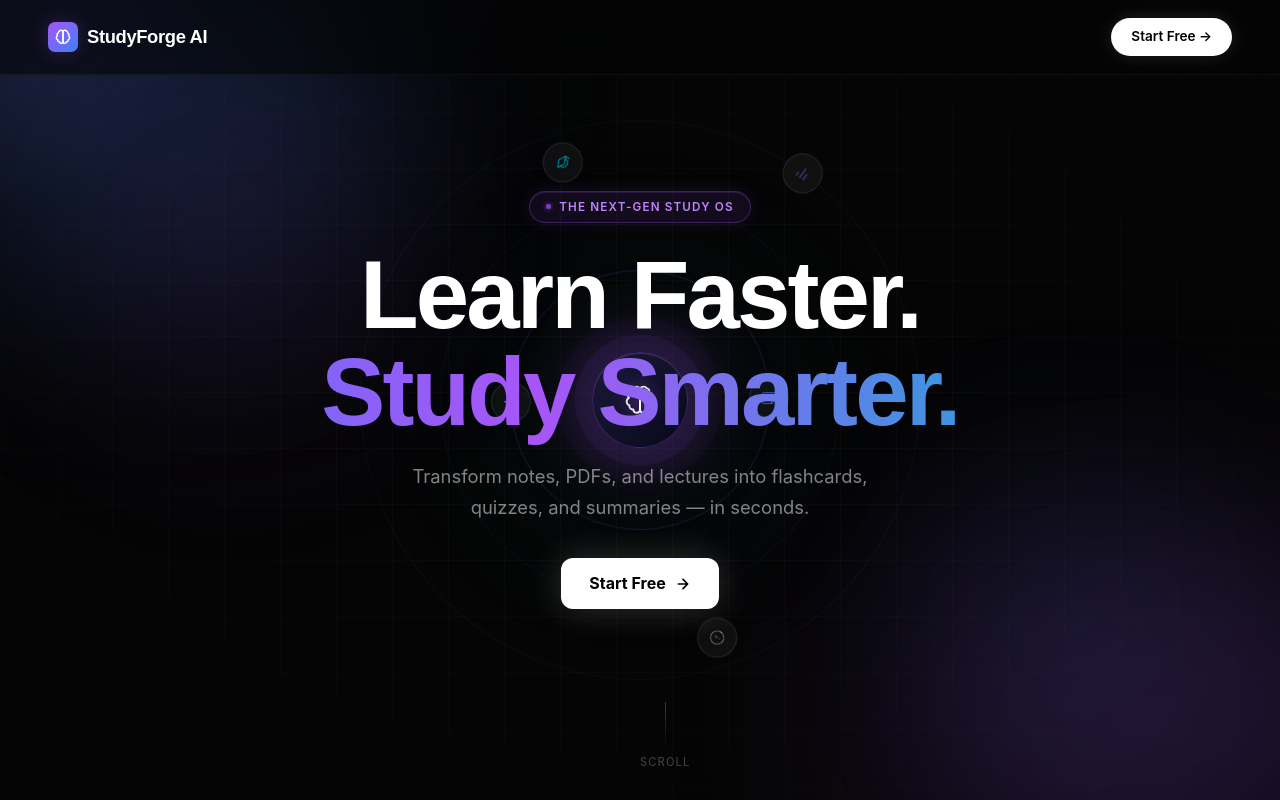
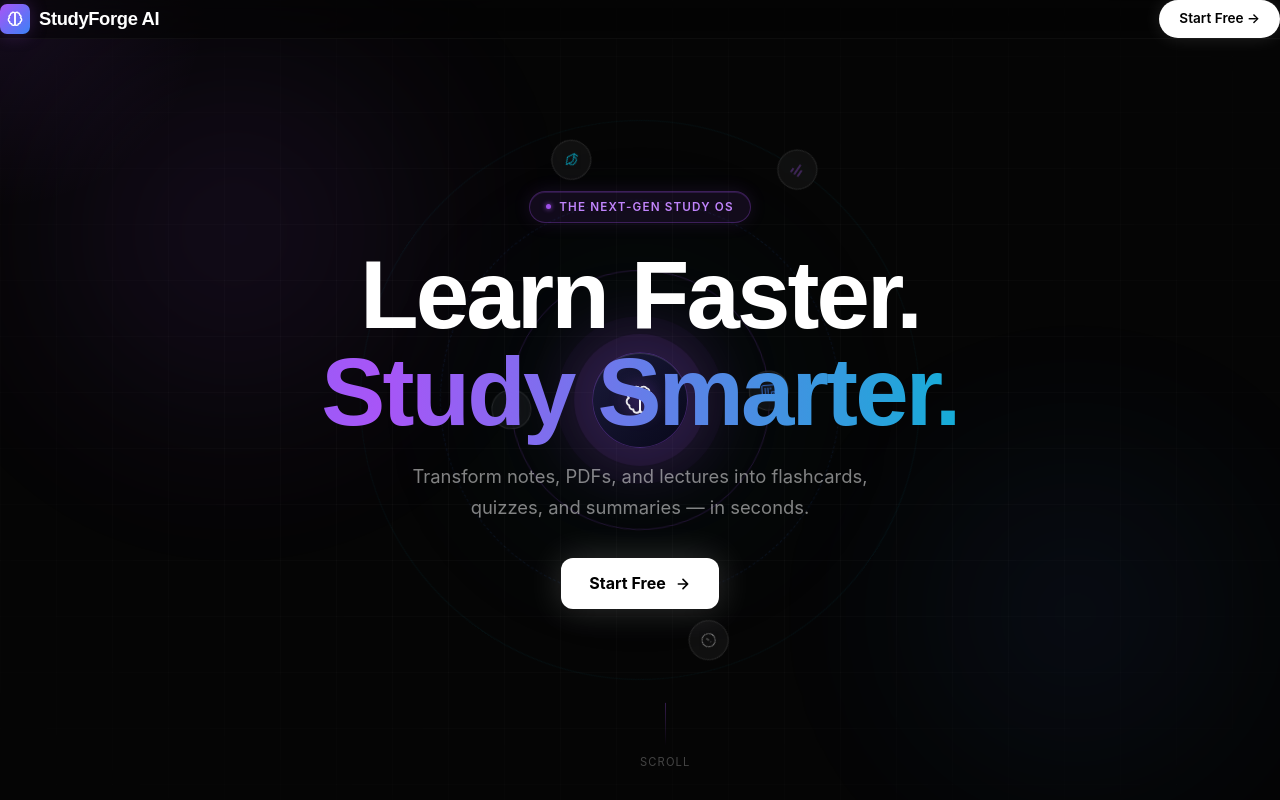
Before and after one commit to wayden2025-ctrl/StudyForge2, a Next.js app: page / in a window 1280 px wide. Shown: the top 800 px of the page. Built offline with nearby package versions, Linux system fonts and the light colour scheme.

Commit message:
Fix CSS leakage to internal app routes

```diff
--- a/src/app/landing.css
+++ b/src/app/landing.css
@@ -1,5 +1,4 @@
 /* ALL THE USER'S CUSTOM CSS */
-*,*::before,*::after{box-sizing:border-box;margin:0;padding:0}
 :root{
   --p:#a855f7;--b:#3b82f6;--c:#06b6d4;
   --pg:rgba(168,85,247,0.25);--bg2:rgba(59,130,246,0.25);--cg:rgba(6,182,212,0.25);
@@ -7,7 +6,7 @@
   --gs:0 8px 32px rgba(0,0,0,0.5),0 2px 8px rgba(0,0,0,0.3),inset 0 1px 0 rgba(255,255,255,0.07);
 }
 html{scroll-behavior:smooth}
-body{background:#050505;color:#fff;font-family:'Inter',sans-serif;overflow-x:hidden;line-height:1.6}
+.landing-wrapper * { box-sizing: border-box; margin: 0; padding: 0; }
 
 /* cursor */
 #cg{position:fixed;width:420px;height:420px;border-radius:50%;background:radial-gradient(circle,rgba(168,85,247,0.10) 0%,transparent 70%);pointer-events:none;z-index:0;transform:translate(-50%,-50%);mix-blend-mode:screen}
--- a/src/app/page.tsx
+++ b/src/app/page.tsx
@@ -63,7 +63,7 @@ export default function LandingPage() {
   }, []);
 
   return (
-    <>
+    <div className="landing-wrapper" style={{ background: '#050505', color: '#fff', fontFamily: "'Inter', sans-serif", overflowX: 'hidden', minHeight: '100vh', lineHeight: 1.6 }}>
       <div id="cg"></div>
 
       {/* NAV */}
@@ -352,6 +352,6 @@ export default function LandingPage() {
           <span>Built for students, by students.</span>
         </div>
       </footer>
-    </>
+    </div>
   );
 }
```
